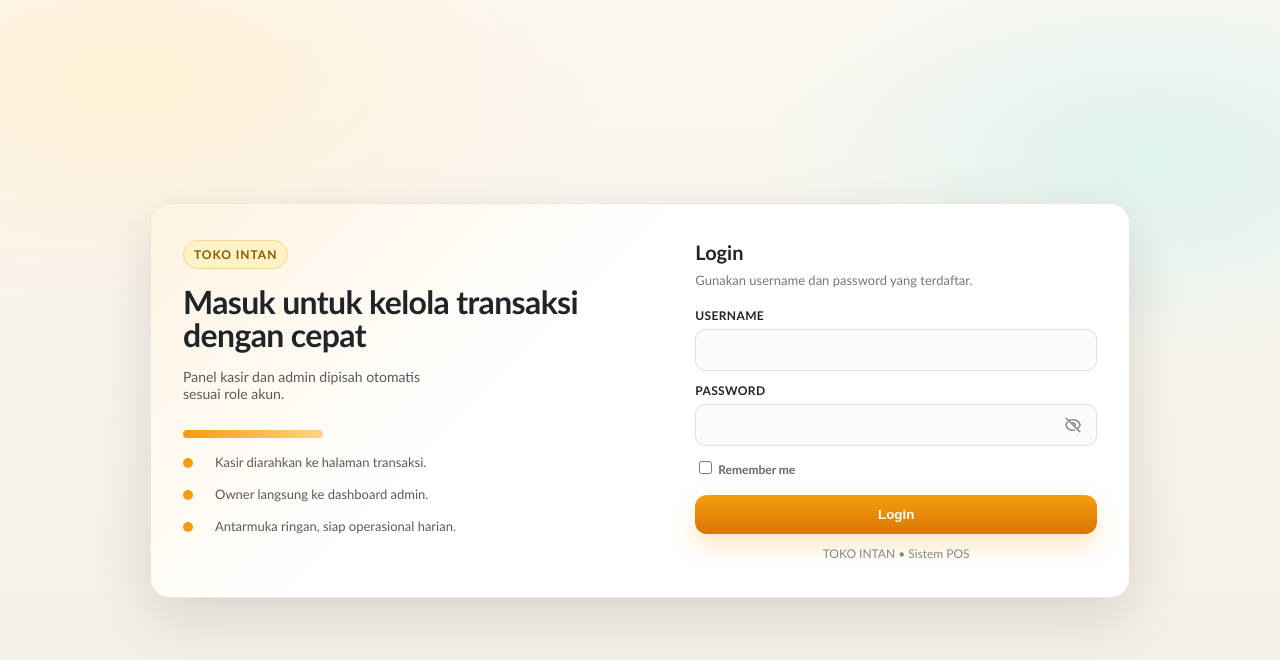
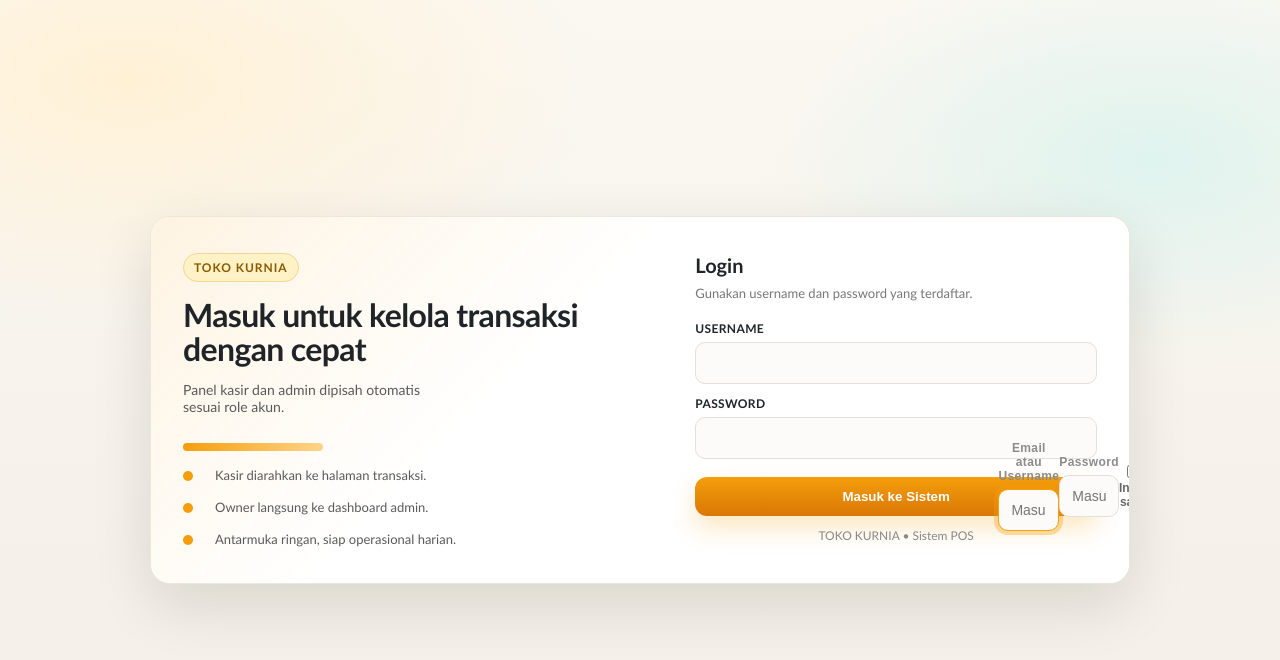
Before and after one commit to danyfatihul-14/SKRIPSI-POSATK, a Laravel app: page /login in a window 1280 px wide. Shown: the top 660 px of the page. Run offline with Laravel 12, Linux system fonts and the light colour scheme; some libraries are stand-ins or nearby versions.

Commit message:
Update From Toko Intan to Toko Kurnia

```diff
--- a/app/Http/Controllers/KasirController.php
+++ b/app/Http/Controllers/KasirController.php
@@ -1149,7 +1149,7 @@ class KasirController extends Controller
         return response()->json([
             'status' => 'success',
             'cashier_name' => $request->user()->name,
-            'store_name' => $request->user()->store?->name_store ?? 'Toko Intan',
+            'store_name' => $request->user()->store?->name_store ?? 'Toko Kurnia',
             'date' => $date,
             'formatted_date' => \Carbon\Carbon::parse($date)->translatedFormat('d F Y'),
             'total_transactions' => $totalCount,
--- a/app/Providers/Filament/AdminPanelProvider.php
+++ b/app/Providers/Filament/AdminPanelProvider.php
@@ -24,7 +24,7 @@ class AdminPanelProvider extends PanelProvider
             ->default()
             ->id('admin')
             ->path('admin')
-            ->brandName('TOKO INTAN')
+            ->brandName('TOKO KURNIA')
             ->sidebarFullyCollapsibleOnDesktop()
             ->colors([
                 'primary' => Color::Amber,
--- a/app/Providers/Filament/CashierPanelProvider.php
+++ b/app/Providers/Filament/CashierPanelProvider.php
@@ -22,7 +22,7 @@ class CashierPanelProvider extends PanelProvider
         return $panel
             ->id('cashier')
             ->path('cashier')
-            ->brandName('TOKO INTAN - Kasir')
+            ->brandName('TOKO KURNIA - Kasir')
             ->colors([
                 'primary' => Color::Amber,
             ])
--- a/resources/views/auth/login.blade.php
+++ b/resources/views/auth/login.blade.php
@@ -6,7 +6,7 @@
     <link rel="icon" type="image/png" href="{{ asset('images/4.png') }}">
     <meta charset="utf-8">
     <meta name="viewport" content="width=device-width, initial-scale=1">
-    <title>Login - TOKO INTAN</title>
+    <title>Login - TOKO KURNIA</title>
     <style>
         :root {
             --ink: #1f2428;
@@ -268,7 +268,7 @@
     <div class="wrap">
         <div class="card">
             <section class="brand">
-                <span class="badge">TOKO INTAN</span>
+                <span class="badge">TOKO KURNIA</span>
                 <h1>Masuk untuk kelola transaksi dengan cepat</h1>
                 <p>Panel kasir dan admin dipisah otomatis sesuai role akun.</p>
                 <div class="stripe"></div>
@@ -316,23 +316,41 @@
                             </svg>
 
                             {{-- eye-off (awal/tertutup) --}}
-                            <svg id="iconEyeOff" xmlns="http://www.w3.org/2000/svg" fill="none" viewBox="0 0 24 24" stroke="currentColor">
-                                <path stroke-linecap="round" stroke-linejoin="round" stroke-width="2"
-                                    d="M13.875 18.825A10.05 10.05 0 0112 19c-4.478 0-8.27-2.943-9.543-7a9.965 9.965 0 012.43-3.95M9.88 9.88A3 3 0 0114.12 14.12M6.1 6.1A9.955 9.955 0 0112 5c4.478 0 8.27 2.943 9.543 7a9.97 9.97 0 01-4.186 5.02M3 3l18 18" />
-                            </svg>
-                        </button>
+                    <div class="field">
+                        <label class="label">Email atau Username</label>
+                        <div class="control">
+                            <input type="text" name="login" value="{{ old('login') }}" class="input" placeholder="Masukkan email atau username" required autofocus>
+                        </div>
+                        @error('login')
+                        <p class="error">{{ $message }}</p>
+                        @enderror
+                    </div>
+
+                    <div class="field">
+                        <label class="label">Password</label>
+                        <div class="control">
+                            <input type="password" name="password" class="input" placeholder="Masukkan password" required>
+                        </div>
+                        @error('password')
+                        <p class="error">{{ $message }}</p>
+                        @enderror
                     </div>
 
                     <div class="row">
-                        <label>
-                            <input type="checkbox" name="remember" value="1"> Remember me
+                        <label class="remember">
+                            <input type="checkbox" name="remember">
+                            <span>Ingat saya</span>
                         </label>
+
+                        @if (Route::has('password.request'))
+                        <a href="{{ route('password.request') }}" class="forgot">Lupa password?</a>
+                        @endif
                     </div>
 
-                    <button class="btn" type="submit">Login</button>
+                    <button type="submit" class="btn">Masuk ke Sistem</button>
                 </form>
 
-                <div class="foot">TOKO INTAN • Sistem POS</div>
+                <div class="foot">TOKO KURNIA • Sistem POS</div>
             </section>
         </div>
     </div>
--- a/resources/views/components/navbar.blade.php
+++ b/resources/views/components/navbar.blade.php
@@ -3,9 +3,9 @@
         <a class="navbar-brand d-flex align-items-center gap-2" href="{{ route('public.dashboard') }}">
             <img
                 src="{{ asset('images/logo-intan.png') }}"
-                alt="Logo Toko Intan"
+                alt="Logo Toko Kurnia"
                 style="height:34px; width:auto; border-radius:8px;">
-            <span class="brand-serif fw-bold" style="font-size:1.15rem; color:#4c311f;">Toko Intan</span>
+            <span class="brand-serif fw-bold" style="font-size:1.15rem; color:#4c311f;">Toko Kurnia</span>
         </a>
 
         <button class="navbar-toggler py-1 px-2" type="button" data-bs-toggle="collapse" data-bs-target="#mainNav">
--- a/resources/views/kasir/dashboard.blade.php
+++ b/resources/views/kasir/dashboard.blade.php
@@ -524,7 +524,7 @@
                     </svg>
                 </div>
                 <div class="brand-text">
-                    <div class="brand-name">TOKO BUKU INTAN</div>
+                    <div class="brand-name">TOKO KURNIA</div>
                     <div class="brand-desc">Point of Sale</div>
                 </div>
             </div>
--- a/resources/views/kasir/pages/closing.blade.php
+++ b/resources/views/kasir/pages/closing.blade.php
@@ -9,7 +9,7 @@
                 Closing Shift: <span id="closingCashierNameHeader">{{ auth()->user()->name }}</span>
             </h2>
             <div style="font-size: 13px; color: #64748b; margin-top: 4px;">
-                Cabang Toko: <strong id="closingStoreNameHeader" style="color: #334155;">{{ auth()->user()->store?->name_store ?? 'Toko Intan' }}</strong>
+                Cabang Toko: <strong id="closingStoreNameHeader" style="color: #334155;">{{ auth()->user()->store?->name_store ?? 'Toko Kurnia' }}</strong>
             </div>
         </div>
 
--- a/resources/views/kasir/scripts/closing.blade.php
+++ b/resources/views/kasir/scripts/closing.blade.php
@@ -32,7 +32,7 @@
             const cashierHeader = document.getElementById('closingCashierNameHeader');
             const storeHeader = document.getElementById('closingStoreNameHeader');
             if (cashierHeader) cashierHeader.innerText = data.cashier_name || 'Kasir';
-            if (storeHeader) storeHeader.innerText = data.store_name || 'Toko Intan';
+            if (storeHeader) storeHeader.innerText = data.store_name || 'Toko Kurnia';
 
             const totalAmountEl = document.getElementById('closingTotalAmount');
             const totalCashEl = document.getElementById('closingTotalCash');
--- a/resources/views/layouts/app.blade.php
+++ b/resources/views/layouts/app.blade.php
@@ -11,7 +11,7 @@
 <body class="bg-gray-100">
     <!-- Navbar -->
     <nav class="bg-white shadow px-6 py-4 flex justify-between items-center mb-4">
-        <div class="font-bold text-xl">TOKO INTAN</div>
+        <div class="font-bold text-xl">TOKO KURNIA</div>
         <div>
             <span class="mr-4">Kasir</span>
             <form method="POST" action="{{ route('logout') }}" style="display:inline;">
--- a/resources/views/layouts/guest.blade.php
+++ b/resources/views/layouts/guest.blade.php
@@ -4,7 +4,7 @@
 <head>
     <meta charset="UTF-8">
     <meta name="viewport" content="width=device-width, initial-scale=1.0">
-    <title>@yield('title', 'Toko Intan')</title>
+    <title>@yield('title', 'Toko Kurnia')</title>
 
     <link rel="icon" type="image/png" href="{{ asset('images/4.png') }}">
     <link rel="shortcut icon" href="{{ asset('images/4.png') }}">
--- a/resources/views/public/dashboard.blade.php
+++ b/resources/views/public/dashboard.blade.php
@@ -138,7 +138,7 @@
                         <div class="bubble three"><i class="bi bi-briefcase"></i></div>
 
                         <div class="center-card">
-                            <p class="mb-1 fw-semibold text-brand" style="font-size: 0.85rem;">Toko Intan</p>
+                            <p class="mb-1 fw-semibold text-brand" style="font-size: 0.85rem;">Toko Kurnia</p>
                             <h5 class="mb-2 brand-serif" style="font-size: 1.1rem;">Premium Stationery</h5>
                             <small class="muted" style="font-size: 0.8rem; color: #6c757d;">Simple, cepat, dan user friendly</small>
                         </div>
--- a/resources/views/welcome.blade.php
+++ b/resources/views/welcome.blade.php
@@ -4,7 +4,7 @@
         <meta charset="utf-8">
         <meta name="viewport" content="width=device-width, initial-scale=1">
 
-        <title>{{ config('app.name', 'TOKO BUKU INTAN') }}</title>
+        <title>{{ config('app.name', 'TOKO KURNIA') }}</title>
 
         <!-- Fonts -->
         <link rel="preconnect" href="https://fonts.bunny.net">
```
